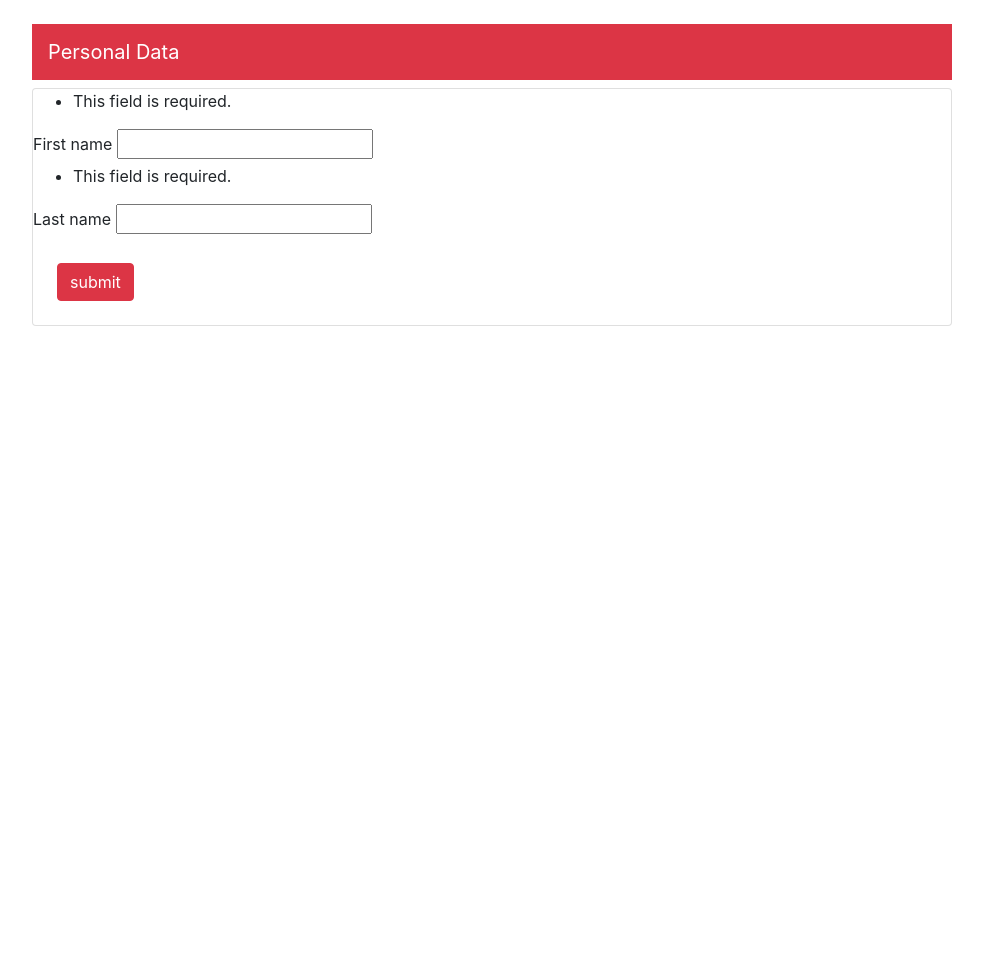
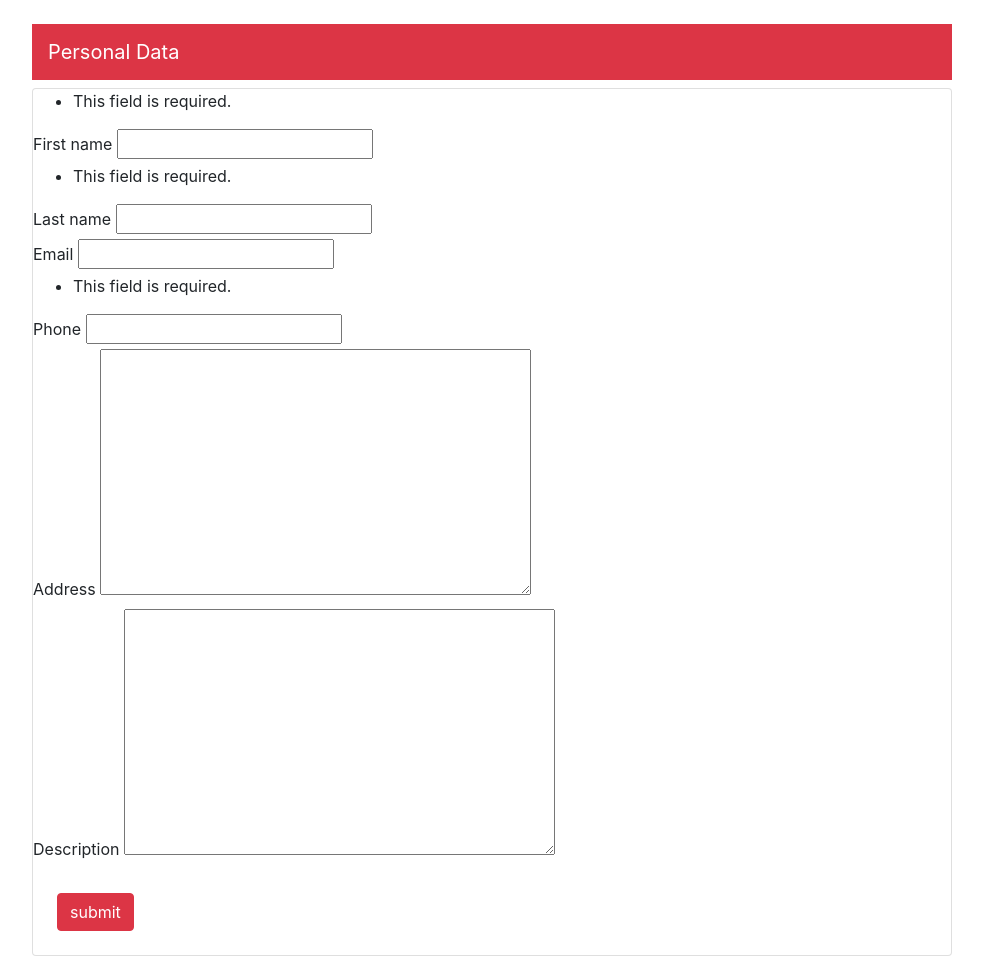
Before and after one commit to ftardasti96/crm, a Django app: page /create/ in a window 1280 px wide. Shown: the whole page, without its empty margins (148-1131 px from the left). Before the commit the page ends 326 px from the top, so only its background shows below. Run offline with Django 3.2, Linux system fonts and the light colour scheme; some libraries are stand-ins or nearby versions.

Commit message:
manual form all fields

```diff
--- a/create_customer/models.py
+++ b/create_customer/models.py
@@ -3,11 +3,10 @@ from django.db import models
 class PersonalData(models.Model):
 	first_name = models.CharField("First name", max_length=255)
 	last_name = models.CharField("Last name", max_length=255)
-	# email = models.EmailField()
-	# phone = models.CharField(max_length=20)
-	# address =  models.TextField(blank=True, null=True)
-	# description = models.TextField(blank=True, null=True)
-	# createdAt = models.DateTimeField("Created At", auto_now_add=True)
+	email = models.EmailField(blank=True, null=True)
+	phone = models.CharField(max_length=20)
+	address =  models.TextField(blank=True, null=True)
+	description = models.TextField(blank=True, null=True)
 
 	def __str__(self):
 		return self.first_name
--- a/create_customer/templates/customerform/index.html
+++ b/create_customer/templates/customerform/index.html
@@ -30,6 +30,26 @@
                             <label for="{{ form.last_name.id_for.label }}">Last name</label>
                             {{ form.last_name }}
                         </div>
+                        <div class="fieldWrapper">
+                            {{ form.email.errors }}
+                            <label for="{{ form.email.id_for.label }}">Email</label>
+                            {{ form.email }}
+                        </div>
+                        <div class="fieldWrapper">
+                            {{ form.phone.errors }}
+                            <label for="{{ form.phone.id_for.label }}">Phone</label>
+                            {{ form.phone }}
+                        </div>
+                        <div class="fieldWrapper">
+                            {{ form.address.errors }}
+                            <label for="{{ form.address.id_for.label }}">Address</label>
+                            {{ form.address }}
+                        </div>
+                        <div class="fieldWrapper">
+                            {{ form.description.errors }}
+                            <label for="{{ form.description.id_for.label }}">Description</label>
+                            {{ form.description }}
+                        </div>
                         <button type="submit" class="btn btn-danger m-4">submit</button>
                     </form>
                 </div>
```
Also changed, not shown: db.sqlite3.
